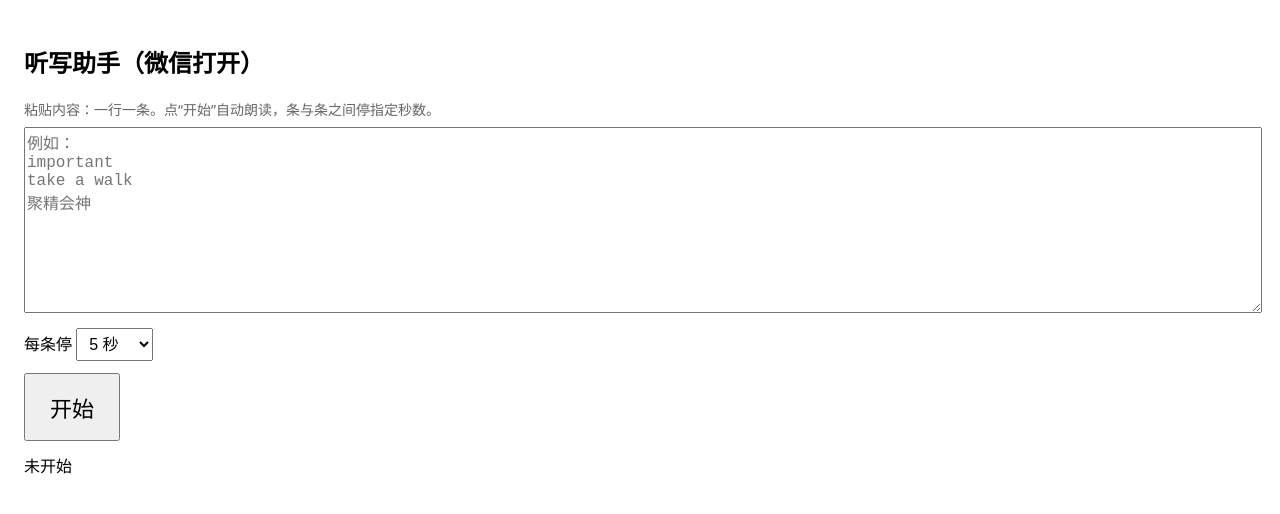
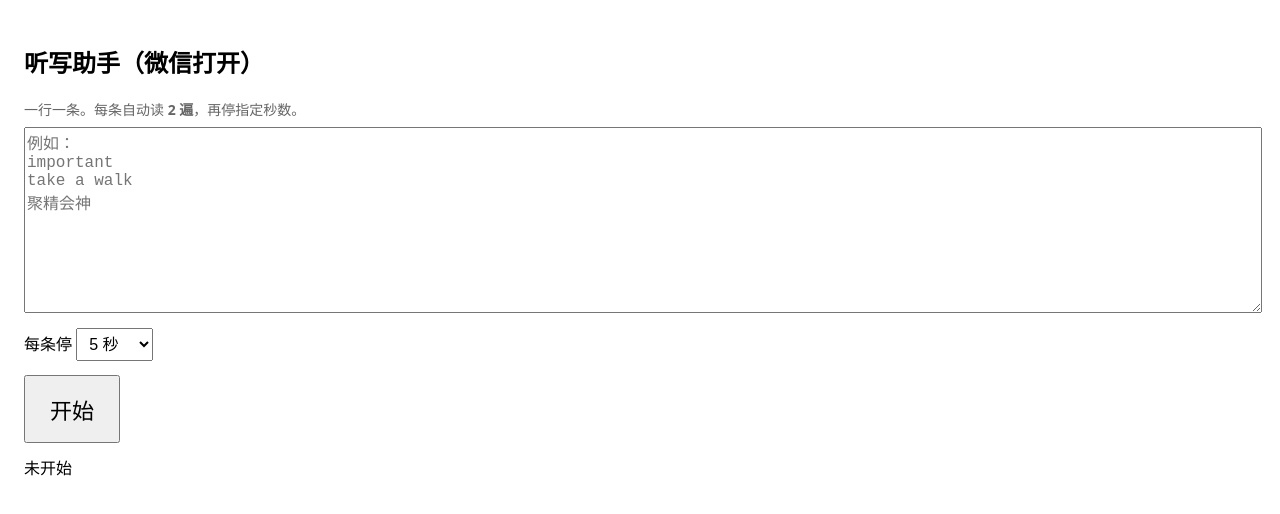
Before and after one commit to anchuanmo/tingxie, a website: page index.html in a window 1280 px wide. Drawn offline with Linux system fonts and the light colour scheme.

Commit message:
final ultra minimal dictation

```diff
--- a/index.html
+++ b/index.html
@@ -7,7 +7,7 @@
   <style>
     body{font-family:system-ui; padding:16px;}
     textarea{width:100%; height:180px; font-size:16px;}
-    button{font-size:22px; padding:16px 24px; margin-top:12px;}
+    button{font-size:22px; padding:16px 24px; margin-top:14px;}
     select{font-size:16px; padding:6px 8px;}
     .muted{color:#666; font-size:14px; margin-bottom:8px;}
     .status{margin-top:12px; font-size:16px;}
@@ -19,7 +19,7 @@
 <h2>听写助手（微信打开）</h2>
 
 <div class="muted">
-  粘贴内容：一行一条。点“开始”自动朗读，条与条之间停指定秒数。
+  一行一条。每条自动读 <b>2 遍</b>，再停指定秒数。
 </div>
 
 <textarea id="input" placeholder="例如：
@@ -68,7 +68,8 @@ function updateUI(){
     elLine.textContent = "";
     return;
   }
-  elStatus.textContent = `第 ${idx+1} / ${lines.length} 条` + (paused ? "（已暂停）" : "");
+  elStatus.textContent =
+    `第 ${idx+1} / ${lines.length} 条` + (paused ? "（已暂停）" : "");
   elLine.textContent = lines[idx] || "";
 }
 
@@ -88,7 +89,12 @@ async function loop(){
     if (paused){ await sleep(200); continue; }
 
     updateUI();
+
     try{
+      // 第 1 遍
+      await playOnce(lines[idx]);
+      if (paused) continue;
+      // 第 2 遍
       await playOnce(lines[idx]);
     }catch(e){
       elStatus.textContent = "播放失败";
@@ -102,6 +108,7 @@ async function loop(){
     await sleep(gapMs);
     idx++;
   }
+
   playing = false;
   btn.textContent = "开始";
   elInput.disabled = false;
```
